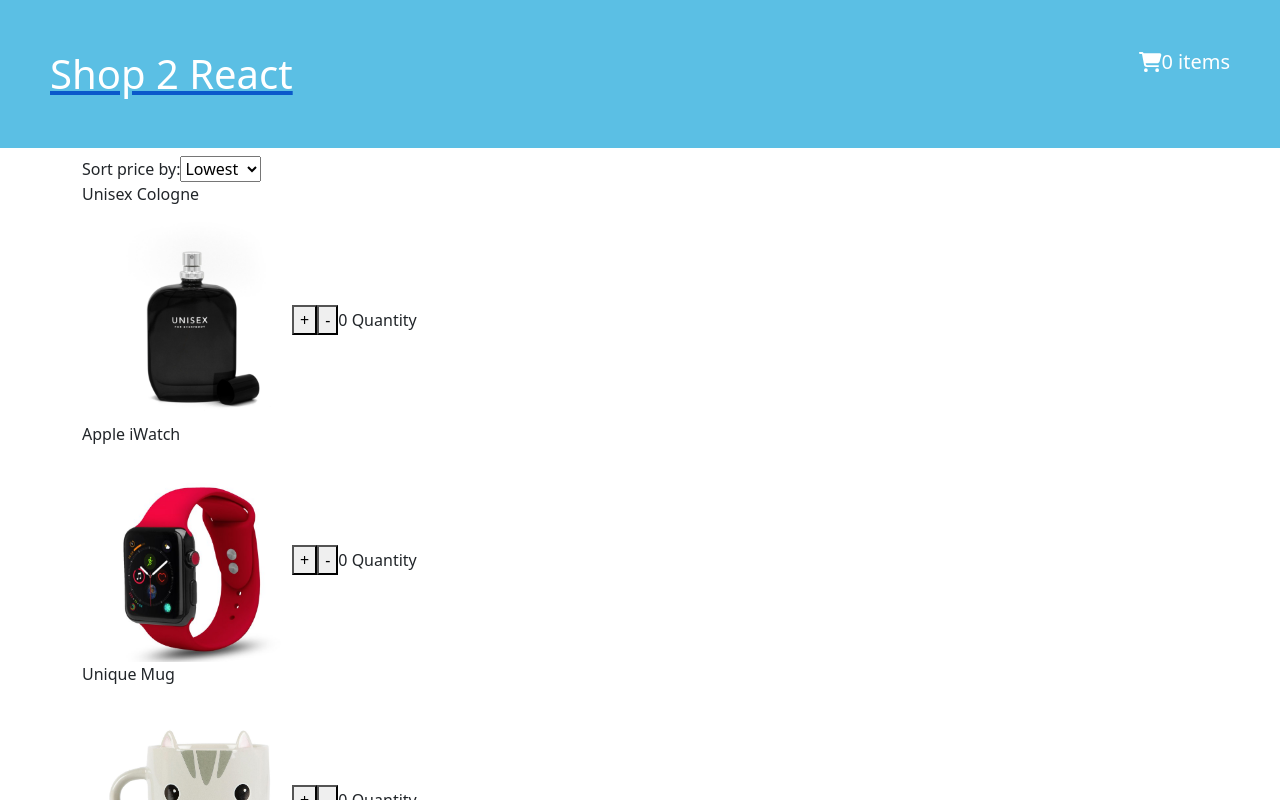
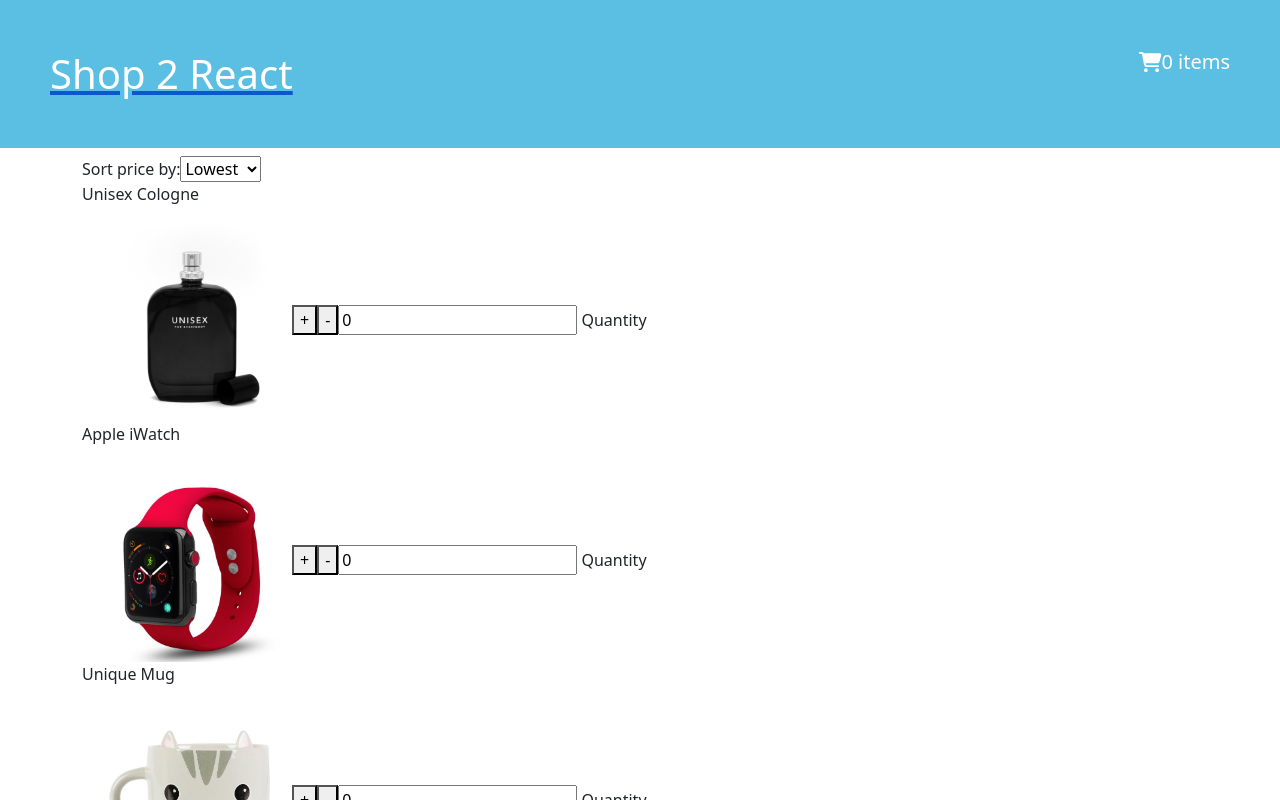
Before and after one commit to yingliang-2023/m5-lab-assignment, a React (Create React App) app: page / in a window 1280 px wide. Shown: the top 800 px of the page. Built offline with nearby package versions, Linux system fonts and the light colour scheme.

Commit message:
add button

```diff
--- a/src/displayProduct.js
+++ b/src/displayProduct.js
@@ -17,7 +17,7 @@
         <img src={product.image} alt="img" onClick={()=>handleShow} />
         <button onClick={()=>props.addProduct(product)}>+</button>
         <button onClick={()=>props.removeProduct(product)}>-</button>
-        <span>{product.value}</span> Quantity
+        <input type="number" value={product.value} /> Quantity
         </div>))}
 
       <Modal show={show} onHide={handleClose}>
```
